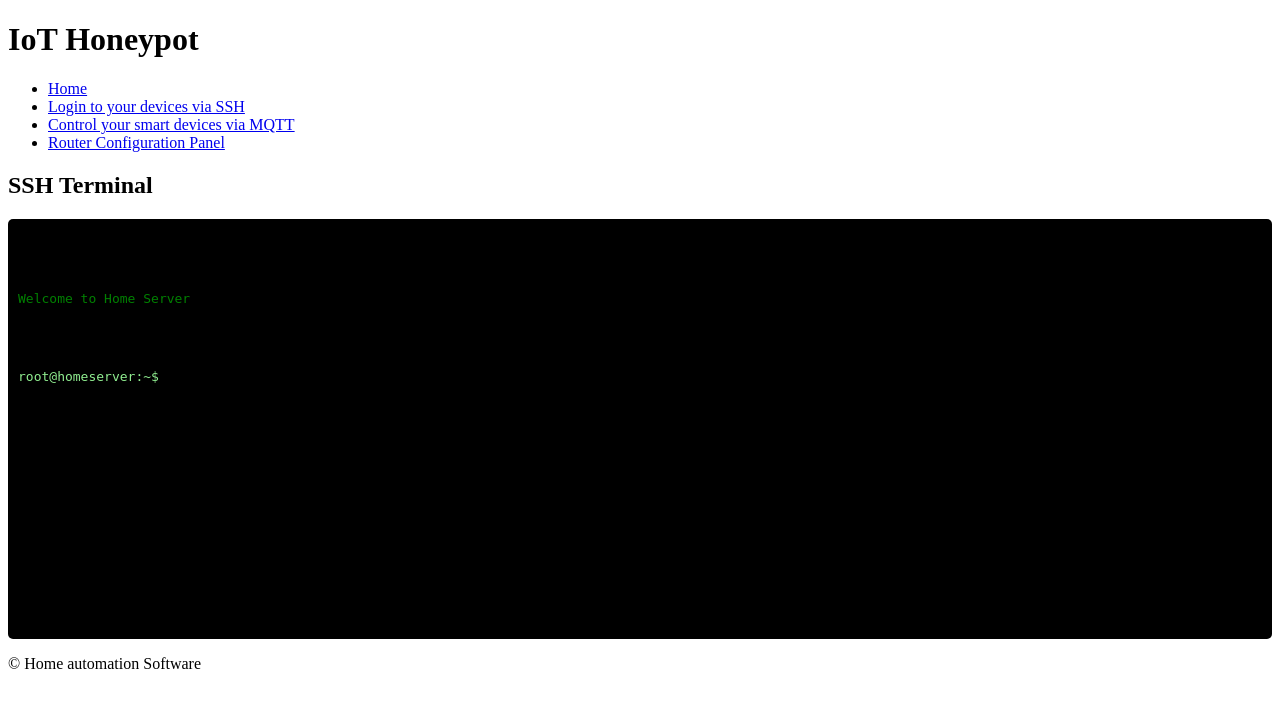
After one commit to akashrajeshnair/shadow, a Flask app: template honeypot-interface/app/templates/ssh.html in a window 1280 px wide. The commit adds this page. Shown: the top 708 px of the page. Run offline with Flask 3, Linux system fonts and the light colour scheme; the template is opened without the code that fills it, so the values that code supplies are empty.

Commit message:
integrated ssh emu in honeypot

```diff
--- /dev/null
+++ b/honeypot-interface/app/static/css/styles.css
@@ -0,0 +1,32 @@
+#terminal {
+    background-color: black;
+    color: green;
+    font-family: monospace;
+    padding: 10px;
+    border-radius: 5px;
+    height: 400px;
+    overflow-y: auto;
+    white-space: pre-wrap;
+}
+
+#output p {
+    margin: 2px 0;
+}
+
+.prompt {
+    color: lightgreen;
+}
+
+#input-line {
+    display: flex;
+    align-items: center;
+}
+
+#commandInput {
+    background: none;
+    border: none;
+    color: green;
+    font-family: monospace;
+    outline: none;
+    width: 100%;
+}
--- /dev/null
+++ b/honeypot-interface/app/static/js/terminal.js
@@ -0,0 +1,48 @@
+document.addEventListener("DOMContentLoaded", function () {
+    console.log('Terminal.js loaded');
+    const inputField = document.getElementById("commandInput");
+    const outputDiv = document.getElementById("output");
+
+    // Focus input field on page load
+    inputField.focus();
+
+    function appendToTerminal(html) {
+        const newEntry = document.createElement("div");
+        newEntry.innerHTML = html;
+        outputDiv.appendChild(newEntry);
+        outputDiv.scrollTop = outputDiv.scrollHeight; // Auto-scroll to latest output
+    }
+
+    inputField.addEventListener("keydown", function (event) {
+        if (event.key === "Enter") {
+            event.preventDefault(); // Prevent default Enter behavior
+
+            const command = inputField.value.trim();
+            if (command === "") return; // Ignore empty command
+
+            // Append user command to the terminal
+            appendToTerminal(`<span class="prompt">root@homeserver:~$</span> ${command}`);
+
+            // Clear the input field for next command
+            inputField.value = "";
+
+            // Send command to SSH emulator API
+            fetch("/ssh/execute", {
+                method: "POST",
+                headers: { "Content-Type": "application/json" },
+                body: JSON.stringify({ command: command })
+            })
+            .then(response => response.json())
+            .then(data => {
+                if (data.error) {
+                    appendToTerminal(`<span style="color: red;">Error: ${data.error}</span>`);
+                } else {
+                    appendToTerminal(`<pre>${data.response}</pre>`);
+                }
+            })
+            .catch(() => {
+                appendToTerminal(`<span style="color: red;">Error: Unable to reach server.</span>`);
+            });
+        }
+    });
+});
--- a/honeypot-interface/app/templates/base.html
+++ b/honeypot-interface/app/templates/base.html
@@ -13,14 +13,15 @@
         <nav>
             <ul>
                 <li><a href="{{ url_for('index') }}">Home</a></li>
-                <li><a href="{{ url_for('ssh_page') }}">Login to your devices via SSH</a></li>
-                <li><a href="{{ url_for('mqtt_page') }}">Control your smart devices via MQTT</a></li>
-                <li><a href="{{ url_for('router_page') }}">Router Configuration Panel</a></li>
+                <li><a href="{{ url_for('ssh.ssh_page') }}">Login to your devices via SSH</a></li>
+                <li><a href="{{ url_for('ssh.ssh_page') }}">Control your smart devices via MQTT</a></li>
+                <li><a href="{{ url_for('ssh.ssh_page') }}">Router Configuration Panel</a></li>
             </ul>
         </nav>
     </header>
     <main>
         {% block content %}{% endblock %}
+        <script src="{{ url_for('static', filename='/js/terminal.js') }}"></script>
     </main>
     <footer>
         <p>&copy; Home automation Software</p>
--- /dev/null
+++ b/honeypot-interface/app/templates/ssh.html
@@ -0,0 +1,16 @@
+{% extends "base.html" %}
+
+{% block title %}SSH Terminal{% endblock %}
+
+{% block content %}
+    <h2>SSH Terminal</h2>
+    <div id="terminal">
+        <div id="output">
+            <p>Welcome to Home Server</p>
+        </div>
+        <div id="input-line">
+            <span class="prompt">root@homeserver:~$</span>
+            <input type="text" id="commandInput" autofocus>
+        </div>
+    </div>
+{% endblock %}
--- a/honeypot-interface/main.py
+++ b/honeypot-interface/main.py
@@ -0,0 +1,6 @@
+from app import create_app
+
+app = create_app()
+
+if __name__ == "__main__":
+    app.run(debug=True)
```
Also changed, not shown: honeypot-interface/app/__init__.py (+14 -0 lines), honeypot-interface/app/routes/ssh.py (added, +24 -0 lines), honeypot-interface/app/templates/index.html (+14 -0 lines).
